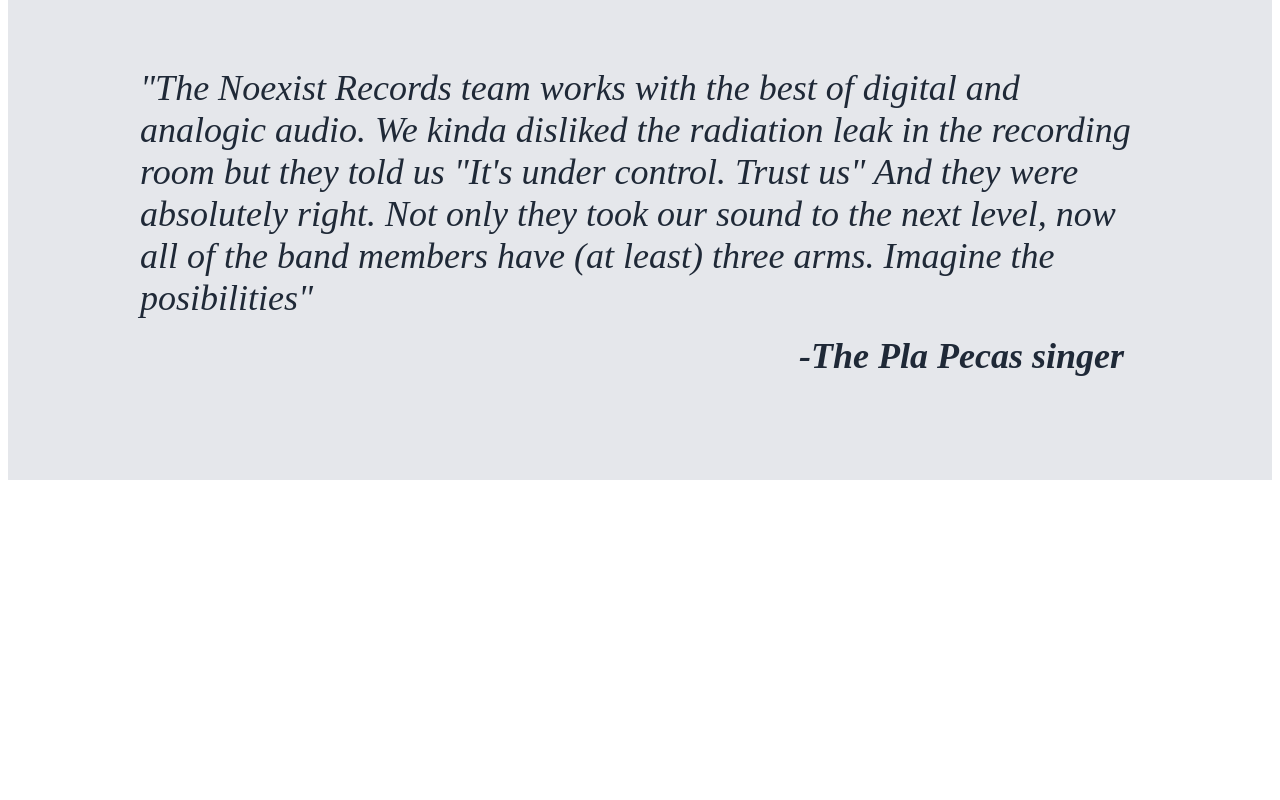
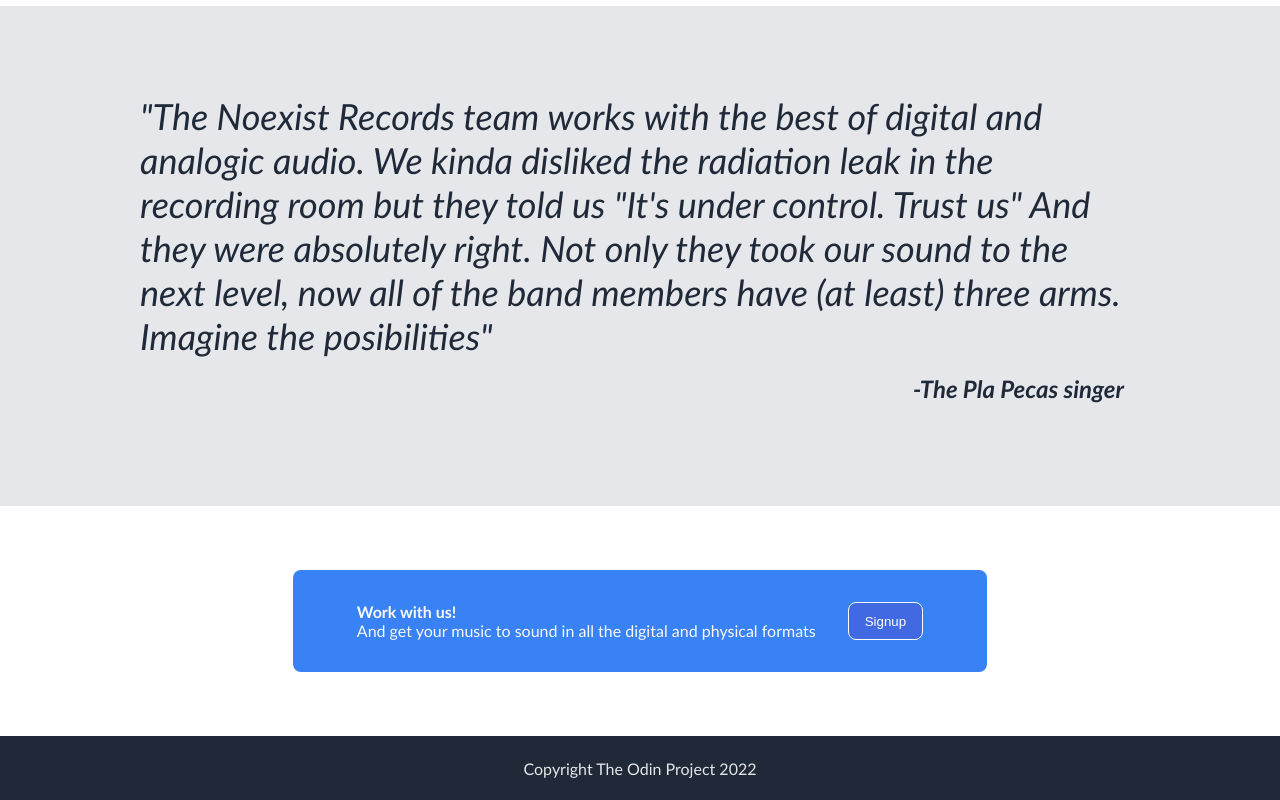
Before and after one commit to rodnucaf/odinlandingpage, a plain HTML site: page index.html in a window 1280 px wide. Shown: the part 664-1464 px from the top of the page. Before the commit the page ends 1152 px from the top, so only its background shows below. Drawn offline with Linux system fonts and the light colour scheme.

Commit message:
Build structure and style of modal and footer

```diff
--- a/index.html
+++ b/index.html
@@ -25,7 +25,7 @@
             <div class="leftpresentation">
                 <div class="awesome">Big industry labels suck.</div>
                 <div class="subtext grey">But we don't! Noexist Records is an independent, non-existent record label for all the artists who don't want to sign soul-selling contracts just to have an album published.</div>
-                <button class="button">Signup</button>
+                <button class="button headerbutton">Signup</button>
             </div>
 
 
@@ -86,14 +86,22 @@
 <!-- /* visual divisor */ -->
 
     <div class="modalcontainer">
+        <div class="modal">
+            <div class="modalhighlight"> <strong>Work with us!</strong>
+                <div>And get your music to sound in all the digital and physical formats</div>
+            </div>
+
+            <button class="button bottombuton">Signup</button>
+
+
+        </div>
+
 
     </div>
 
 <!-- /* visual divisor */ -->
 
-    <div class="footer">
-
-    </div>
+    <div class="footer">Copyright The Odin Project 2022 </div>
 
 </body>
 </html>
--- a/style.css
+++ b/style.css
@@ -1,6 +1,8 @@
 body{
     display: flex;
     flex-direction: column;
+    font-family:'Gill Sans', 'Gill Sans MT', Calibri, 'Trebuchet MS', sans-serif;
+    margin: 0;
 }
 
 ul{
@@ -25,6 +27,7 @@
 
 img{
     width: 400px;
+    border-radius: 8px;
 }
 
 .first{
@@ -78,13 +81,21 @@
     font-size: 18px;
 }
 
-button {
+.headerbutton, button{
     padding: 8px 16px;
     border-radius: 8px;
     background: royalblue;
     border: 1px solid royalblue;
     color: white;
   }
+
+.bottombutton, button{
+    padding: 8px 16px;
+    border-radius: 8px;
+    background: royalblue;
+    border: 1px solid white;
+    color: white;
+    }
 
 /* visual divisor */
 
@@ -110,6 +121,7 @@
 
 .cardimage{
     width: 250px;
+    border-radius: 8px;
 }
 
 .text{width: 250px;
@@ -139,12 +151,45 @@
     justify-content: center;
     font-size: 36px;
     color: #1f2937;
+
 }
 
 .author{
     display: flex;
     align-self: flex-end;
     justify-content: flex-end;
+    font-size: 24px;
     margin: 16px;
     font-weight: bold;
 }
+
+/* visual divisor */
+
+.modalcontainer{
+    display: flex;
+    justify-content: center;
+    align-items: center;
+
+}
+
+.modal{
+    display: flex;
+    padding: 32px 64px;
+    border-radius: 8px;
+    background-color: #3882f6;
+    color: #f9faf8;
+    margin: 64px auto;
+    gap: 32px;
+}
+
+/*visual divisor*/
+
+.footer{
+    display: flex;
+    justify-content: center;
+    align-items: center;
+    margin: 0;
+    height: 64px;
+    background: #1f2937;
+    color: #e5e7eb;
+}
```
